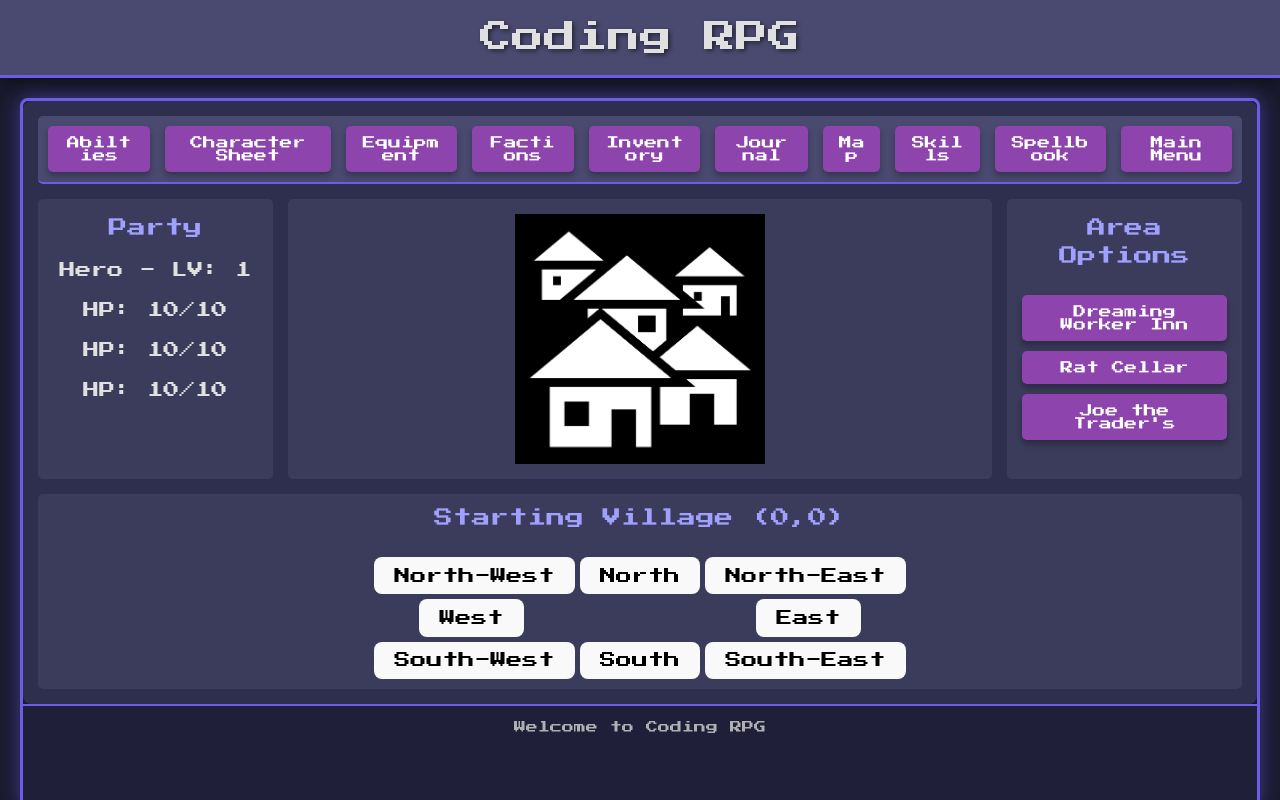
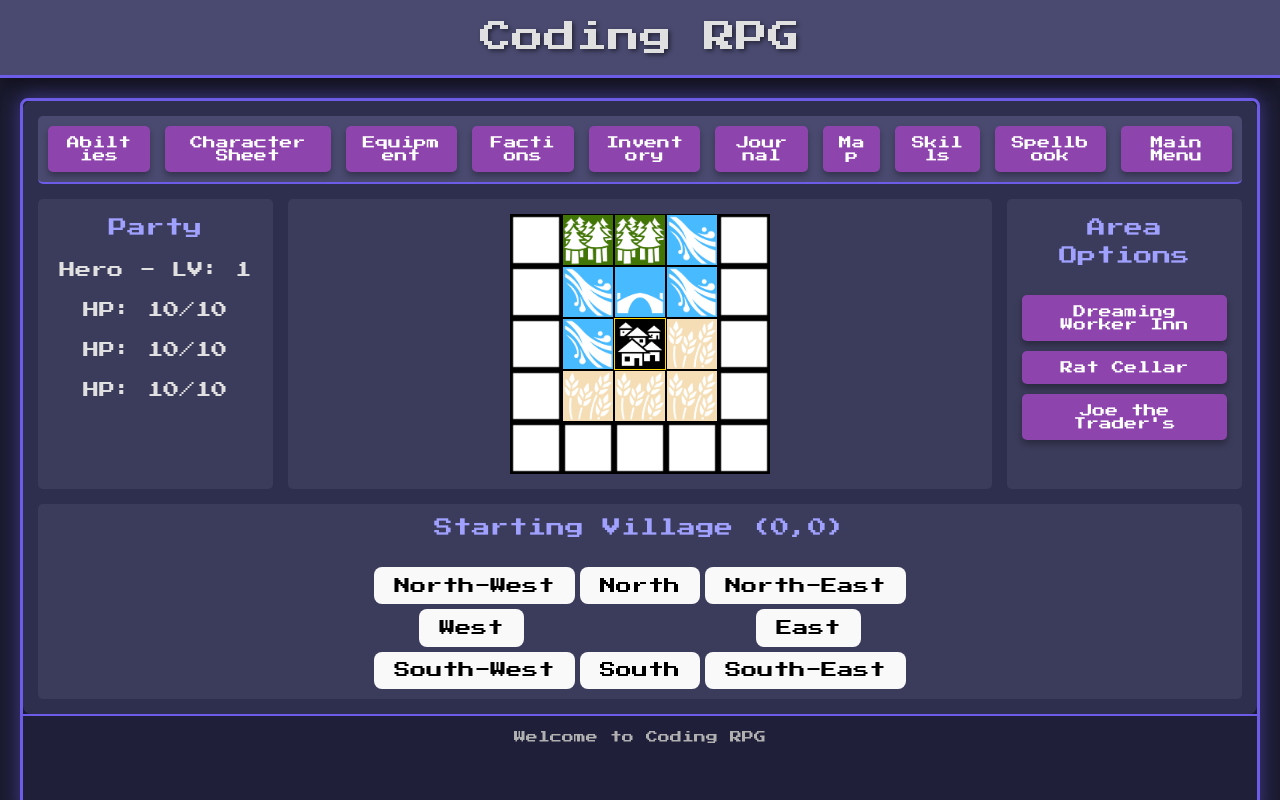
Before and after one commit to wmhunt1/CodingRPG, a React (Vite) app in the folder codingrpg.client/: page / in a window 1280 px wide. Both pictures are taken after a click on the button "Continue". Built offline with nearby package versions, Linux system fonts and the light colour scheme.

Commit message:
dynamic map

```diff
--- a/codingrpg.client/src/Components/GameComponent.tsx
+++ b/codingrpg.client/src/Components/GameComponent.tsx
@@ -14,15 +14,14 @@ import Shop from "./ShopComponent"
 import Toolbar from "./ToolbarComponent"
 
 // Model Imports
-//import { StartingVillage } from "../Models/AreaModel"
-import { AreaModel, StartingVillage } from "../Models/AreaModel"
+import { AreaModel, NotArea,StartingVillage } from "../Models/AreaModel"
 import { Character, Hero } from "../Models/CharacterModel";
 import { CombatLocation, Location, ShopLocation } from "../Models/LocationModel"
-//import { MapModel } from "../Models/MapModel"
+import { ValleyMap } from "../Models/MapModel"
 import { ShopModel } from "../Models/ShopModel"
 
 // React Imports
-import { useState, useCallback } from "react";
+import { useCallback, useMemo, useState } from "react";
 
 // Stylesheet Imports
 import "../StyleSheets/GameStyle.css";
@@ -52,7 +51,29 @@ function Game() {
     const [gameLog, setGameLog] = useState<string[]>(["Welcome to Coding RPG"]);
     const [party, setParty] = useState<Character[]>(() => [hero, ...hero.party])
 
+    const areaMap = useMemo(() => {
+        return new ValleyMap();
+    }, [])
+
     const [area, setArea] = useState<AreaModel>(new StartingVillage());
+
+    // --- UPDATED CODE STARTS HERE ---
+
+    // Create a memoized array of surrounding areas for efficient rendering
+    const surroundingAreas = useMemo(() => {
+        const areas = [];
+        for (let y = area.yCoord + 2; y >= area.yCoord - 2; y--) {
+            for (let x = area.xCoord - 2; x <= area.xCoord + 2; x++) {
+                // Find the area by coordinates. If not found, create a new NotArea.
+                const foundArea = areaMap.areas.find(a => a.xCoord === x && a.yCoord === y) || new NotArea(x, y);
+                areas.push(foundArea);
+            }
+        }
+        return areas;
+    }, [area.xCoord, area.yCoord, areaMap.areas]); // Recalculate only when the current area changes
+
+    // --- UPDATED CODE ENDS HERE ---
+
     const [currentShop, setCurrentShop] = useState<ShopModel>(new ShopModel("", []))
 
     const addGameLog = useCallback((message: string) => {
@@ -79,7 +100,7 @@ function Game() {
         setActiveScreen("LoadGame");
     }, []);
     const handleMovement = useCallback((direction: string) => {
-        const { newArea, way, message } = calculateNewLocation(area.xCoord, area.yCoord, direction);
+        const { newArea, way, message } = calculateNewLocation(area.xCoord, area.yCoord, direction, areaMap);
 
         if (newArea) {
             setArea(newArea);
@@ -87,7 +108,8 @@ function Game() {
         } else {
             addGameLog(message || `You cannot go that way`); // Use the message from utility or a default
         }
-    }, [addGameLog, area, hero]);
+    }, [addGameLog, area, hero, areaMap]);
+
     const handleNewGame = useCallback(() => {
         setActiveScreen("NewGame");
     }, []);
@@ -208,8 +230,19 @@ function Game() {
                             ))}
                         </div>
                         <div className="game-content-main">
-                     {/* maybe add the grid here with the basic area and a highlight for current location*/}
-                            <img className="area-image" src={area.imageSrc} alt={area.imageAlt}/>
+                            <div className="area-map">
+                                {/* This is the updated code for rendering the map grid */}
+                                {surroundingAreas.map((surroundingArea, index) => {
+                                    // Determine if the current area in the loop is the player's current location
+                                    const isCurrentLocation = surroundingArea.xCoord === area.xCoord && surroundingArea.yCoord === area.yCoord;
+                                    const imageClassName = `area-image${isCurrentLocation ? ' current-location' : ''}`;
+
+                                    return (
+                                        // The 'area-image-row' divs are no longer needed
+                                        <img key={index} className={imageClassName} src={surroundingArea.imageSrc} alt={surroundingArea.imageAlt} />
+                                    );
+                                })}
+                            </div>
                         </div>
                         <div className="area-options">
                             <h3>Area Options</h3>
--- a/codingrpg.client/src/Models/AreaModel.ts
+++ b/codingrpg.client/src/Models/AreaModel.ts
@@ -1,7 +1,9 @@
 import {InnLocation, Location, RatCellar, ShopLocation } from './LocationModel.ts';
 import { GeneralShop, InnShop } from "./ShopModel.ts"
+import bridgeImage from "../assets/stone-bridge.png"
 import farmImage from "../assets/wheat.png";
 import forestImage from "../assets/forest.png";
+import notAreaImage from "../assets/plain-square.png"
 import riverImage from "../assets/splashy-stream.png";
 import villageImage from "../assets/village.png";
 export class AreaModel {
@@ -17,6 +19,22 @@ export class AreaModel {
         this.locations = locations;
         this.xCoord = x;
         this.yCoord = y;
+    }
+}
+export class NotArea extends AreaModel {
+    constructor(x: number, y: number) {
+        const name = "Under Construction"
+        const locations: Location[] = []
+        super(name, locations, x, y)
+        this.imageSrc = notAreaImage;
+        this.imageAlt = "Under Construction";
+    }
+}
+export class Dungeon extends AreaModel {
+    constructor(name: string, locations: Location[], x: number, y: number) {
+        super(name, locations, x, y)
+        //this.imageSrc = farmImage;
+        //this.imageAlt = "Farm";
     }
 }
 export class Farm extends AreaModel {
@@ -35,17 +53,16 @@ export class Forest extends AreaModel {
         this.imageAlt = "Forest";
     }
 }
-export class WaterBody extends AreaModel {
-    //fishing spot
+export class TravelWay extends AreaModel {
     constructor(name: string, locations: Location[], x: number, y: number) {
         super(name, locations, x, y)
     }
 }
-export class River extends WaterBody {
+export class Bridge extends TravelWay {
     constructor(name: string, locations: Location[], x: number, y: number) {
         super(name, locations, x, y)
-        this.imageSrc = riverImage;
-        this.imageAlt = "A River"
+        this.imageSrc = bridgeImage;
+        this.imageAlt = "A Bridge"
     }
 }
 export class Settlement extends AreaModel {
@@ -71,3 +88,16 @@ export class StartingVillage extends Village {
         super(name,locations,x,y)
     }
 }
+export class WaterBody extends AreaModel {
+    //fishing spot
+    constructor(name: string, locations: Location[], x: number, y: number) {
+        super(name, locations, x, y)
+    }
+}
+export class River extends WaterBody {
+    constructor(name: string, locations: Location[], x: number, y: number) {
+        super(name, locations, x, y)
+        this.imageSrc = riverImage;
+        this.imageAlt = "A River"
+    }
+}
--- a/codingrpg.client/src/Models/ItemModel.ts
+++ b/codingrpg.client/src/Models/ItemModel.ts
@@ -447,9 +447,10 @@ export class Resource extends Item {
     constructor(name: string, quantity: number, cost: number) {
         super(name, quantity, cost);
     }
-    override use(user: Character): Character {
-        return super.use(user);
-    }
+    //override use(user: Character): Character {
+    //    //
+    //    return super.use(user);
+    //}
 }
 //cookedFish
 //herb
@@ -459,3 +460,14 @@ export class Resource extends Item {
 //logs
 //ore
 //rawfish
+export class Tool extends Item {
+    constructor(name: string, quantity: number, cost: number) {
+        super(name, quantity, cost);
+    }
+    //override use(user: Character): Character {
+    //    return super.use(user);
+    //}
+}
+//fishingRod
+//hatchet
+//pickaxe
--- a/codingrpg.client/src/Models/LocationModel.ts
+++ b/codingrpg.client/src/Models/LocationModel.ts
@@ -35,3 +35,9 @@ export class InnLocation extends ShopLocation {
         this.innStay = innStay;
     }
 }
+export class SkillLocation extends Location {
+    //skillNode
+    constructor(name: string) {
+        super(name)
+    }
+}
--- a/codingrpg.client/src/Models/MapModel.ts
+++ b/codingrpg.client/src/Models/MapModel.ts
@@ -1,4 +1,4 @@
-import { AreaModel } from './AreaModel.ts';
+import { AreaModel,Bridge,Farm,Forest,River, StartingVillage} from './AreaModel.ts';
 export class MapModel {
     name: string;
     areas: AreaModel[]
@@ -7,3 +7,16 @@ export class MapModel {
         this.areas = areas;
     }
 }
+export class ValleyMap extends MapModel{
+    constructor() {
+        const name = "Valley Map"
+        const areas = [
+            new Forest("Forest", [], -1, 2), new Forest("Forest", [], 0, 2), new River("River", [], 1, 2),
+            new River("River", [], -1, 1), new Bridge("Northern Bridge", [], 0, 1), new River("River", [], 1, 1)/*or manor*/,
+        /* or dock or mill*/new River("River", [], -1, 0), new StartingVillage(), new Farm("Farm", [], 1, 0) /*or cemetary/church*/,
+            new Farm("Farm", [], -1, -1), new Farm("Farm", [], 0, -1), new Farm("Farm", [], 1, -1),
+        ]
+        super(name,areas)
+    }
+
+}
--- a/codingrpg.client/src/StyleSheets/GameStyle.css
+++ b/codingrpg.client/src/StyleSheets/GameStyle.css
@@ -294,6 +294,18 @@ body, html, #root {
     }
 }
 .area-image{
-    width:250px;
-    height:250px;
+    width:50px;
+    height:50px;
+    border:solid black 1px;
 }
+.current-location {
+    border: solid gold 1px;
+}
+
+.area-map {
+    display: grid;
+    grid-template-columns: repeat(5, 1fr);
+    grid-template-rows: repeat(5, 1fr);
+    gap: 0px; /* Adjust gap as needed */
+    /* Other styling for your map container */
+}
--- a/codingrpg.client/src/Utils/GameUtils.ts
+++ /dev/null
@@ -1 +0,0 @@
-console.log("Hello World!")
--- a/codingrpg.client/src/Utils/MovementUtil.ts
+++ b/codingrpg.client/src/Utils/MovementUtil.ts
@@ -1,7 +1,8 @@
 // MovementUtil.ts
 
-import { MapModel } from '../Models/MapModel';
-import { AreaModel, Farm, Forest, StartingVillage } from '../Models/AreaModel';
+//import { MapModel } from '../Models/MapModel';
+import { AreaModel} from '../Models/AreaModel';
+import type { MapModel } from '../Models/MapModel';
 
 interface MovementResult {
     newArea: AreaModel | null;
@@ -9,7 +10,7 @@ interface MovementResult {
     message: string | null;
 }
 
-export function calculateNewLocation(currentX: number, currentY: number, direction: string): MovementResult {
+export function calculateNewLocation(currentX: number, currentY: number, direction: string, map: MapModel): MovementResult {
     let newX = currentX;
     let newY = currentY;
     let way = "";
@@ -57,12 +58,7 @@ export function calculateNewLocation(currentX: number, currentY: number, directi
 
     // This part should probably be passed in or derived from a global game state
     // For now, let's keep it here for demonstration, but consider passing the map
-    const map = new MapModel("Map", [
-        new Forest("North Forest", [], 0, 2),
-        new Farm("Farm", [], 0, 1),
-        new StartingVillage(),
-        new Farm("Farm", [], 0, -1),
-    ]);
+
 
     const locationIndex = map.areas.findIndex((area: AreaModel) => area.xCoord === newX && area.yCoord === newY);
 
```
